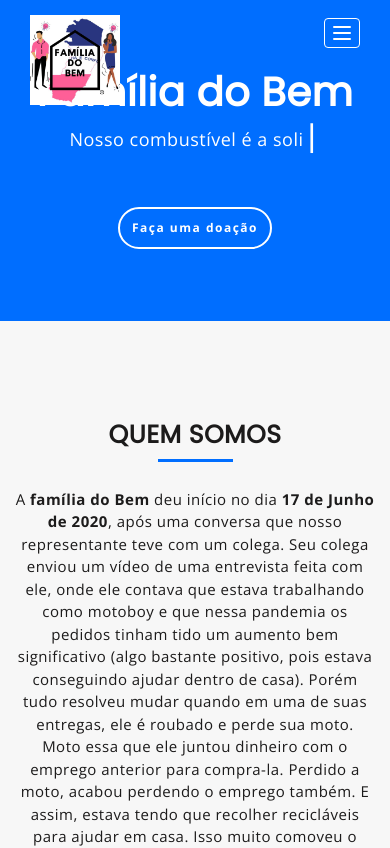
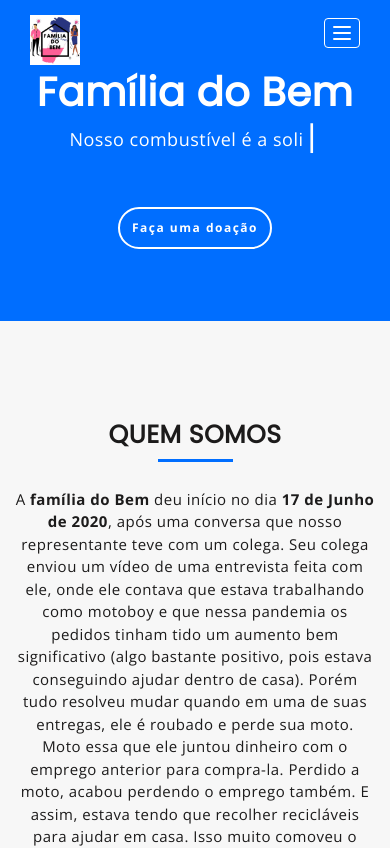
Before and after one commit to IPTV-PlayOn/projeto-do-bem, a Vue app: page / in a window 390 px wide. Shown: the top 848 px of the page. Built offline with nearby package versions, Linux system fonts and the light colour scheme; some icons are missing.

Commit message:
modificando tamanho da logo

```diff
--- a/public/assets/style.css
+++ b/public/assets/style.css
@@ -1100,7 +1100,7 @@
 @media (max-width: 1199px) {
 
 	.navbar-brand img {
-		width: 145px;
+		width: 50px;
 		margin-top: -10px;
 	}
 
```
